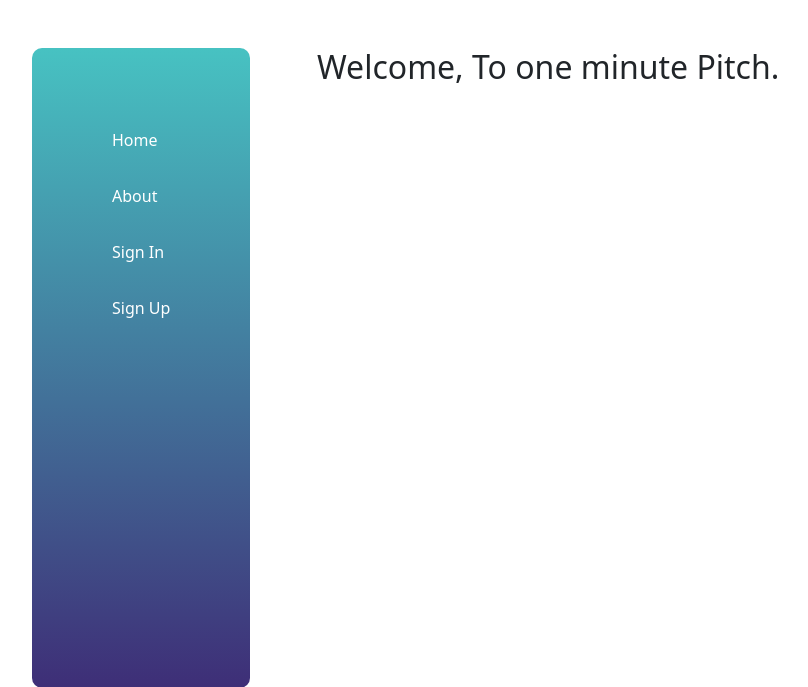
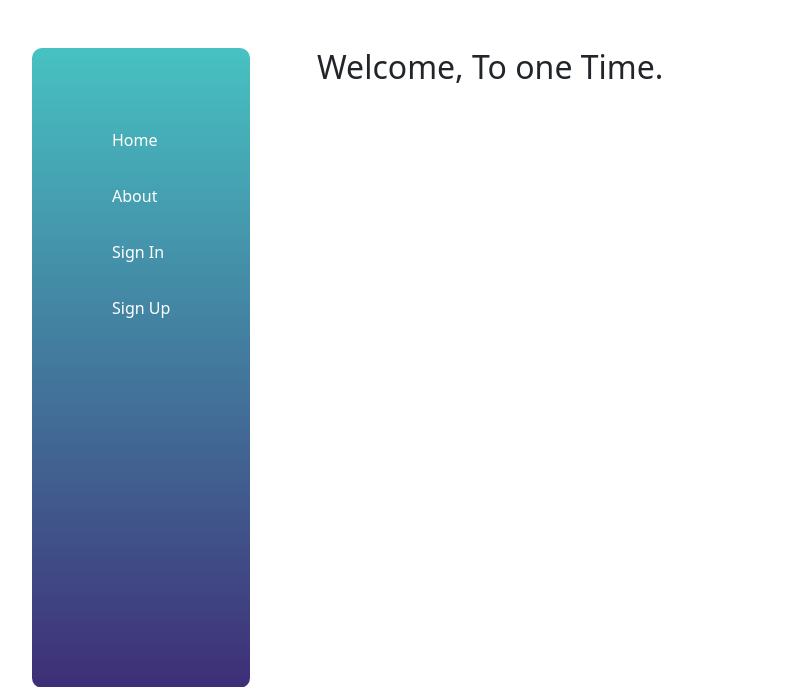
Before and after one commit to Willbeckh/one-time, a Flask app: page / in a window 1280 px wide. Shown: the top 687 px of the page, without its empty margins (86-894 px from the left). Run offline with Flask 2, Linux system fonts and the light colour scheme; data that the repository does not hold is empty; some libraries are stand-ins or nearby versions.

Commit message:
fix: fix typos

```diff
--- a/app/templates/index.html
+++ b/app/templates/index.html
@@ -10,7 +10,7 @@
   {% if current_user.is_authenticated %}
   <h2>Hello, {{ current_user.username }}</h2>
   {% else %}
-  <h2>Welcome, To one minute Pitch.</h2>
+  <h2>Welcome, To one Time.</h2>
   {% endif %}
 
   <!--  -->
```
